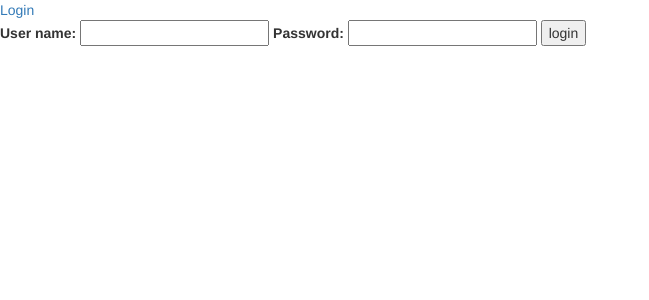
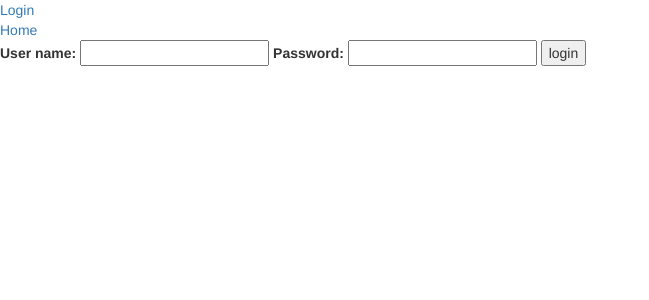
Before and after one commit to kamalbanga/nis_comments, a Django app: page /accounts/login/ in a window 1280 px wide. Shown: the top 300 px of the page, without its empty margins (0-649 px from the left). Run offline with Django 3.2, Linux system fonts and the light colour scheme; some libraries are stand-ins or nearby versions.

Commit message:
Add link to homepage in base template

```diff
--- a/templates/comments/base.html
+++ b/templates/comments/base.html
@@ -16,6 +16,8 @@
 	{% endif %}
 	<br>
 
+	<a href="/">Home</a> <br>
+
 	{% block content %}{% endblock content %}
 </body>
 </html>
```
